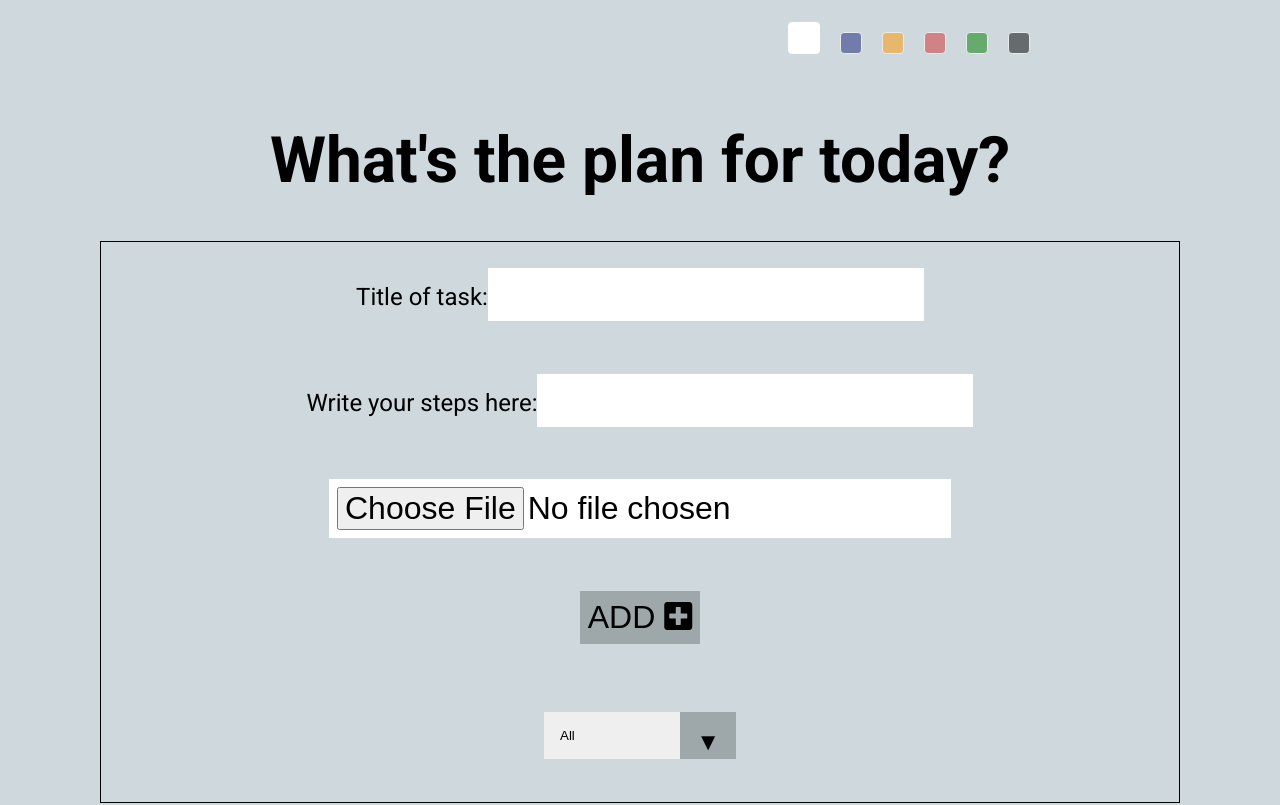
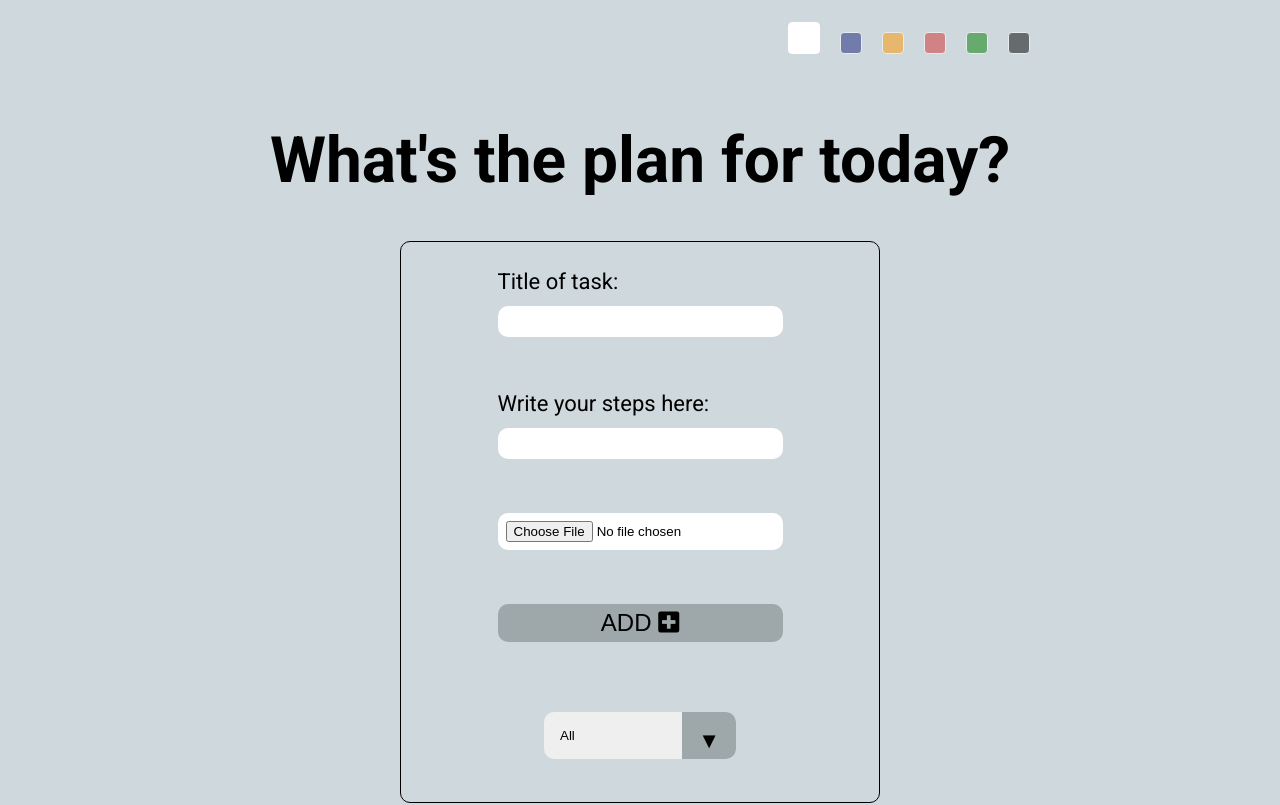
Before and after one commit to anabergese/todolist, a React (Create React App) app: page / in a window 1280 px wide. Shown: the top 805 px of the page. Built offline with nearby package versions, Linux system fonts and the light colour scheme.

Commit message:
Added new style to the app, with rounded borders

```diff
--- a/src/App.scss
+++ b/src/App.scss
@@ -1,10 +1,10 @@
 body {
   font-family: 'Roboto', sans-serif;
   min-height: 100vh;
-}
   header {
     font-size: 2rem;
     text-align: center;
+  }
 }
 
 form {
@@ -13,27 +13,41 @@ form {
   justify-content: space-around;
   align-items: center;
   flex-direction: column;
-  font-size: 24px;
+  font-size: 22px;
   border: 1px solid;
-  margin: auto 100px;
+  border-radius: 10px;
+  margin: auto 400px;
+  label {
+    p {
+      margin-top: 0px;
+      margin-bottom: 12px;
     }
-form input,
-form button {
+  }
+  input {
     padding: 0.5rem;
-  font-size: 2rem;
     border: none;
     background: white;
+    width: 269px;
+    border-radius: 10px;
   }
-form button {
+  button {
+    width: 285px;
+    padding: 0.3rem 1.5rem;
+    font-size: 1.5rem;
+    border: none;
+    border-radius: 10px;
+    background: white;
     color: #000000;
     background: #f7fffe;
     cursor: pointer;
     transition: all 0.3s ease;
-}
-form button:hover {
+    &:hover {
       background: #000000;
       color: white;
     }
+  }
+}
+
 .todo-container {
   display: flex;
   justify-content: center;
@@ -51,6 +65,7 @@ form button:hover {
 }
 
 .todo {
+  border-radius: 10px;
   margin: 24px 300px;
   background: white;
   font-size: 1.5rem;
@@ -63,16 +78,25 @@ form button:hover {
     box-shadow: inset -1px 3px 8px 5px #DFE2E4;
     padding: 11px 24px;
     font-weight: bold;
+    border-top-left-radius: 10px;
   }
   p {
     padding-left: 24px;
   }
+  li {
+    flex: 1;
+
   }
+}
+
 .filter-todo {
   padding: 1rem;
 }
-.todo li {
-  flex: 1;
+
+
+.file-uploaded {
+  width: 132px;
+  padding-left: 24px;
 }
 
 .trash-btn,
@@ -91,11 +115,6 @@ form button:hover {
 .fa-trash,
 .fa-check {
   pointer-events: none;
-}
-
-.fall {
-  transform: translateY(10rem) rotateZ(20deg);
-  opacity: 0;
 }
 
 .completed {
@@ -120,6 +139,7 @@ select {
   margin: 1rem;
   position: relative;
   overflow: hidden;
+  border-radius: 10px;
 }
 select {
   color: #000000;
@@ -137,12 +157,7 @@ select {
   cursor: pointer;
   pointer-events: none;
 }
-/* Transition */
-/*
-.select:hover::after {
-  transform: scale(1.5);
-}
-*/
+
 
 // Description section
 .description {
@@ -155,10 +170,3 @@ select {
     color: white;
   }
 }
-
-
-
-.file-uploaded {
-  width: 132px;
-  padding-left: 24px;
-}
--- a/src/components/Description.js
+++ b/src/components/Description.js
@@ -11,6 +11,9 @@ const Description = () => {
         <li>Use clear, sans-serif fonts.</li>
         <li>Use clear, large buttons with both icons and text.</li>
         <li>Allow personalization of: Themes for text background and foreground colors.</li>
+        <li>Use clear, large buttons with both icons and text.</li>
+        <li>Following recomendations of Goole Material is an adaptable system of guidelines, components, and tools that support the best practices of user interface design: https://material.io/</li>
+        <li>Following recomendations of Web Content Accessibility Guidelines: https://www.w3.org/TR/WCAG20/</li>
       </ul>
       <p><a href="https://icons8.com/icon/61195/todo-list" target="_blank" rel="noreferrer">Todo List icon by Icons8</a></p>
     </div>
--- a/src/components/Form.js
+++ b/src/components/Form.js
@@ -38,7 +38,7 @@ const Form = ({ todos, setTodos, setInputText, inputText, setStatus, inputTextAr
       <div>
         <form>
           <label>
-          Title of task:
+          <p>Title of task:</p>
           <input
             value={inputText}
             onChange={inputTextHandler}
@@ -47,7 +47,7 @@ const Form = ({ todos, setTodos, setInputText, inputText, setStatus, inputTextAr
           />
           </label>
           <label>
-          Write your steps here:
+          <p>Write your steps here:</p>
           <input
             value={inputTextArea}
             onChange={inputTextAreaHandler}
```
Lines whose indentation alone changed are shown as unchanged.
